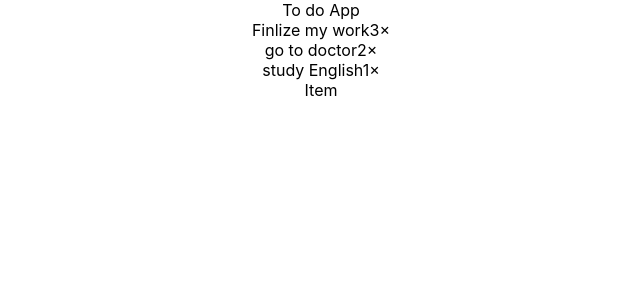
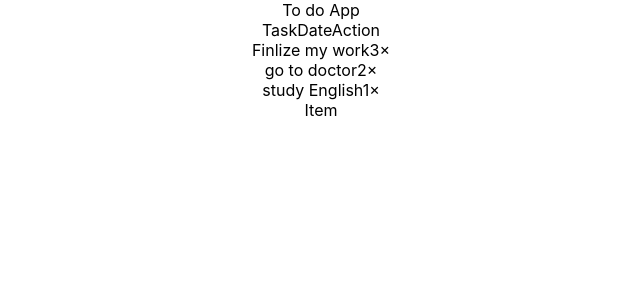
Before and after one commit to asayedio/ToDoApp, a React (Create React App) app: page / in a window 1280 px wide. Shown: the top 300 px of the page, without its empty margins (319-959 px from the left). Built offline with nearby package versions, Linux system fonts and the light colour scheme.

Commit message:
Create the list items component

```diff
--- a/src/components/ItemList/ItemList.js
+++ b/src/components/ItemList/ItemList.js
@@ -13,7 +13,10 @@ const ItemList =(props) =>{
         )
     })
     return(
-        <div>
+        <div className="ListItems">
+            <span>Task</span>
+            <span>Date</span>
+            <span>Action</span>
              {ItemList}
         </div>
     )
```
